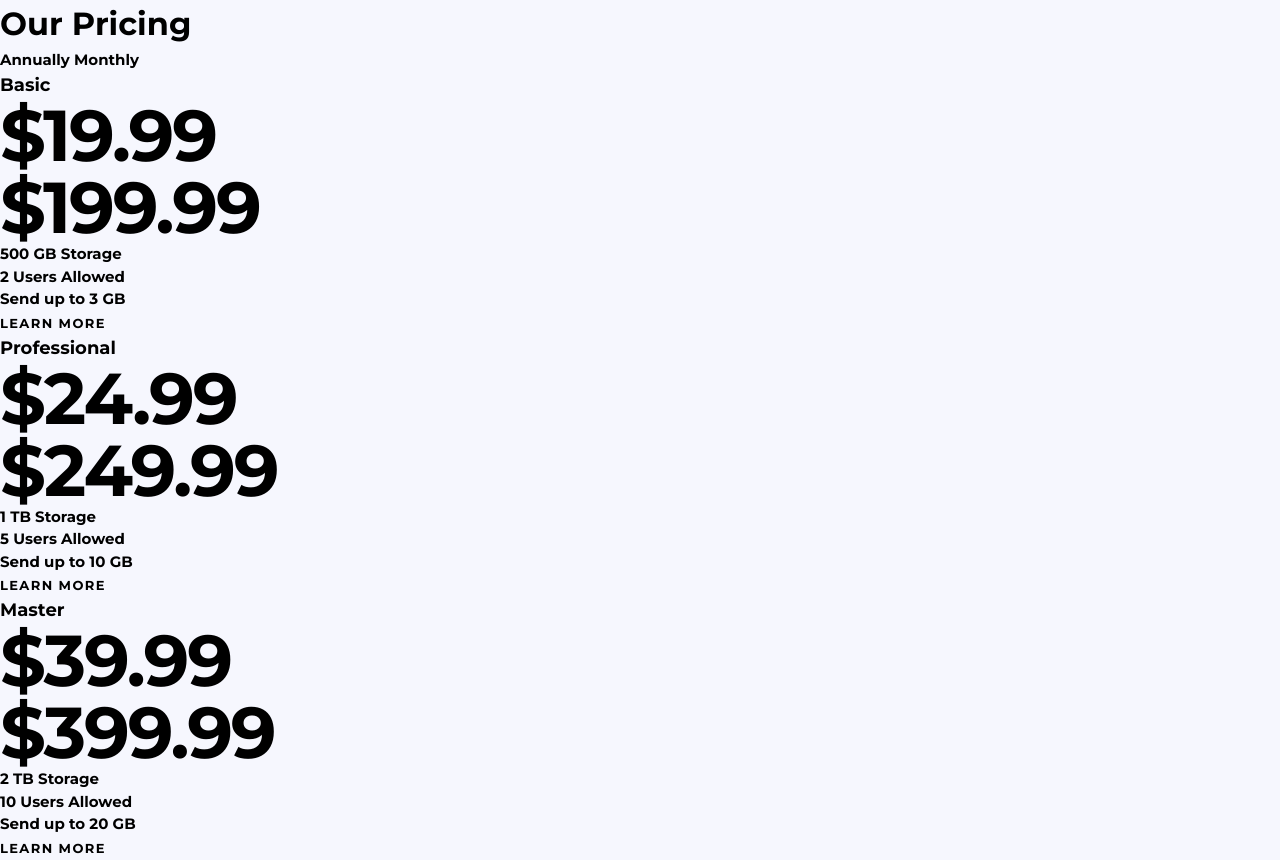
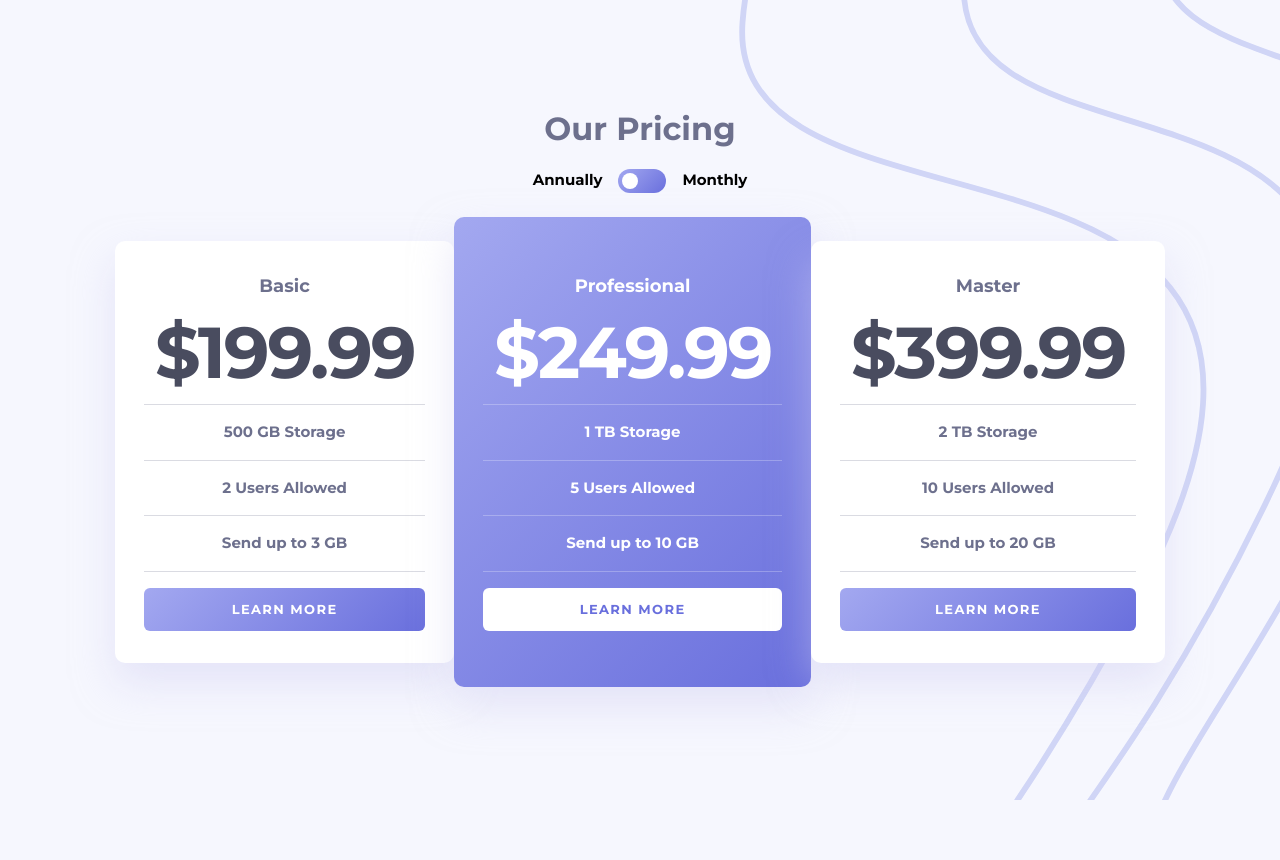
Before and after one commit to jefcooper/fem-pricing-component-with-toggle, a website built with Vite: page src/index.html in a window 1280 px wide. After the commit the page ends 800 px from the top, so only its background shows below. Built offline with nearby package versions, Linux system fonts and the light colour scheme.

Commit message:
initial desktop layout

```diff
--- a/src/index.html
+++ b/src/index.html
@@ -12,24 +12,21 @@
   <title>Frontend Mentor | Pricing Component With Toggle</title>
 </head>
 
-<body class="theme--default">
-  <main>
+<body class="theme--default body">
+  <main class="main">
     <h1 class="heading--1">
       Our Pricing
     </h1>
 
-    <div class="term-period">
-      <input type="checkbox" class="toggle term-period__toggle visually-hidden" name="term-period__toggle"
+    <input type="checkbox" class="toggle__checkbox term-period__toggle" name="term-period__toggle"
       id="term-period__toggle">
-      <label class="toggle__label" for="term-period__toggle">
-        Annually
-      </label>
-      <label for="term-period__toggle" class="toggle__slider"></label>
-      <label class="toggle__label" for="term-period__toggle">
-        Monthly
-      </label>
+    <div class="toggle">
+      <label class="toggle__label" for="term-period__toggle">Annually</label>
+      <label class="toggle__slider" for="term-period__toggle"></label>
+      <label class="toggle__label" for="term-period__toggle">Monthly</label>
     </div>
 
+    <div class="cards">
       <section class="card">
         <h2 class="heading--2">Basic</h2>
         <p class="text--1 term-period--monthly">&dollar;19.99</p>
@@ -59,6 +56,7 @@
         <p class="text--2">Send up to 20 GB</p>
         <a href="#" class="btn btn--secondary">Learn More</a>
       </section>
+    </div>
   </main>
 </body>
 
--- a/src/stylesheets/base/_base.scss
+++ b/src/stylesheets/base/_base.scss
@@ -11,11 +11,7 @@
  * body
  */
 body {
-  //color: var(--theme-text-regular);
   background-color: var(--theme-bg);
-  //background-image: url("/assets/bg-sidebar-mobile.svg");
-  //background-repeat: no-repeat;
-  //background-size: 100% auto;
 
   min-height: 100vh;
   min-height: -webkit-fill-available;
--- /dev/null
+++ b/src/stylesheets/components/_button.scss
@@ -0,0 +1,14 @@
+.btn {
+  display: block;
+  padding-block: 0.9231em;
+  border-radius: 0.4615em;
+  color: var(--theme-btn-clr);
+  background-image: var(--theme-btn-bg);
+  text-align: center;
+}
+
+.btn--primary {
+  color: var(--theme-btn-clr-primary);
+  background-color: var(--theme-btn-clr);
+  background-image: none;
+}
--- /dev/null
+++ b/src/stylesheets/components/_card.scss
@@ -0,0 +1,59 @@
+@use "../abstracts";
+
+.card {
+  margin-inline: 1.5rem;
+  margin-block: 2rem;
+  padding-inline: 1.8125rem;
+  padding-block: 2rem;
+  border-radius: 10px;
+  background-color: var(--theme-card-bg);
+  color: var(--theme-card-clr);
+  box-shadow: 0px 20px 40px var(--theme-card-shadow);
+  text-align: center;
+}
+.card .heading--2 {
+  margin-bottom: 1rem;
+}
+.card .text--1 {
+  color: var(--theme-card-clr-heavy);
+  margin-bottom: 1rem;
+}
+
+.card .text--2 {
+  border-top: 1px solid;
+  border-color: var(--theme-card-divider);
+  padding-block: 1rem;
+}
+.card .text--2:last-of-type {
+  border-bottom: 1px solid;
+  border-color: var(--theme-card-divider);
+}
+
+.card .btn {
+  margin-top: 1rem;
+}
+
+.card--primary {
+  background-image: var(--theme-card-bg-primary);
+  color: var(--theme-card-clr-primary);
+}
+.card--primary .text--1 {
+  color: var(--theme-card-clr-primary);
+}
+
+.card--primary .text--2 {
+  border-color: var(--theme-card-divider-primary);
+}
+.card--primary .text--2:last-of-type {
+  border-color: var(--theme-card-divider-primary);
+}
+
+@include abstracts.media-breakpoint("tablet") {
+  .card {
+    margin-inline: 0;
+  }
+  .card--primary {
+    margin-block: 0.5rem;
+    padding-top: 3.5rem;
+  }
+}
--- a/src/stylesheets/components/_index.scss
+++ b/src/stylesheets/components/_index.scss
@@ -0,0 +1,3 @@
+@forward "button";
+@forward "toggle";
+@forward "card";
--- /dev/null
+++ b/src/stylesheets/components/_toggle.scss
@@ -0,0 +1,57 @@
+@use "../base/helpers";
+
+.toggle {
+  --_toggle-switch__width: 48px;
+  --_toggle-switch__height: 24px;
+  --_toggle-switch__transition: 0.4s;
+  --_toggle-switch__inset: 4px;
+
+  display: flex;
+  justify-content: center;
+  gap: 1rem;
+  margin-block: 1rem;
+}
+.toggle__checkbox {
+  @include helpers.visually-hidden-mixin;
+}
+.toggle__slider {
+  position: relative;
+  display: inline-block;
+  width: var(--_toggle-switch__width);
+  height: var(--_toggle-switch__height);
+
+  border-radius: var(--_toggle-switch__height);
+
+  background-image: var(--theme-toggle-bg);
+  cursor: pointer;
+  transition: var(--_toggle-switch__transition) ease-in-out;
+}
+.toggle__checkbox:focus-visible ~ .toggle > .toggle__slider {
+  outline: 3px solid;
+  outline-color: var(--theme-toggle-focus);
+}
+
+.toggle__slider::before {
+  position: absolute;
+  content: "";
+  height: calc(
+    var(--_toggle-switch__height) - var(--_toggle-switch__inset) * 2
+  );
+  width: calc(var(--_toggle-switch__height) - var(--_toggle-switch__inset) * 2);
+  left: var(--_toggle-switch__inset);
+  bottom: var(--_toggle-switch__inset);
+  transition: var(--_toggle-switch__transition) ease-in-out;
+  border-radius: calc(
+    var(--_toggle-switch__height) / 2 - var(--_toggle-switch__inset)
+  );
+  background-color: var(--theme-toggle-clr);
+}
+.toggle__checkbox:checked ~ .toggle > .toggle__slider::before {
+  transform: translateX(
+    calc(var(--_toggle-switch__width) - var(--_toggle-switch__height))
+  );
+}
+.toggle__label {
+  user-select: none;
+  cursor: pointer;
+}
--- /dev/null
+++ b/src/stylesheets/layout/_body.scss
@@ -0,0 +1,7 @@
+.body {
+  background-image: url("../assets/bg-top.svg");
+  background-position-x: 55vw;
+  background-position-y: -30px;
+  background-size: 85%;
+  background-repeat: no-repeat;
+}
--- /dev/null
+++ b/src/stylesheets/layout/_cards.scss
@@ -0,0 +1,10 @@
+@use "../abstracts";
+
+@include abstracts.media-breakpoint("tablet") {
+  .cards {
+    display: grid;
+    grid-auto-flow: column;
+    max-width: 1050px;
+    margin-inline: auto;
+  }
+}
--- a/src/stylesheets/layout/_index.scss
+++ b/src/stylesheets/layout/_index.scss
@@ -0,0 +1,4 @@
+@forward "body";
+@forward "main";
+@forward "term-period";
+@forward "cards";
--- /dev/null
+++ b/src/stylesheets/layout/_main.scss
@@ -0,0 +1,20 @@
+@use "../abstracts";
+
+.main {
+  padding-top: 4rem;
+  padding-bottom: 4.4375rem;
+  text-align: center;
+}
+
+.main .heading--1 {
+  color: var(--theme-clr);
+}
+
+@include abstracts.media-breakpoint("tablet") {
+  .main {
+    position: relative;
+    top: 50%;
+    padding-block: 0;
+    transform: translateY(-50%);
+  }
+}
--- /dev/null
+++ b/src/stylesheets/layout/_term-period.scss
@@ -0,0 +1,7 @@
+.term-period__toggle:not(:checked) ~ .cards .term-period--monthly {
+  display: none;
+}
+
+.term-period__toggle:checked ~ .cards .term-period--yearly {
+  display: none;
+}
--- a/src/stylesheets/themes/_colors.scss
+++ b/src/stylesheets/themes/_colors.scss
@@ -1,7 +1,12 @@
-$clr-neutral-100: hsl(240, 78%, 98%); // Very Light Grayish Blue
-$clr-neutral-200: hsl(235, 80%, 98%);
-$clr-neutral-300: hsl(234, 14%, 74%); // Light Grayish Blue
-$clr-neutral-400: hsl(233, 13%, 49%); // Grayish Blue
+$clr-neutral-100: hsl(0, 0%, 100%);
+$clr-neutral-200: hsl(240, 78%, 98%); // Very Light Grayish Blue
+$clr-neutral-300: hsl(235, 80%, 98%);
+$clr-neutral-400: hsl(234, 14%, 74%); // Light Grayish Blue
+$clr-neutral-700: hsl(233, 13%, 49%); // Grayish Blue
 $clr-neutral-900: hsl(232, 13%, 33%); // Dark Grayish Blue
 
-$clr-gradient: linear-gradient(hsl(236, 72%, 79%), hsl(237, 63%, 64%));
+$clr-primary-400: hsl(237, 63%, 64%);
+
+$clr-gradient: linear-gradient(135deg, hsl(236, 72%, 79%), hsl(237, 63%, 64%));
+
+$clr-shadow: hsla(244, 61%, 89%, 0.5);
--- a/src/stylesheets/themes/_light.scss
+++ b/src/stylesheets/themes/_light.scss
@@ -1,7 +1,29 @@
+@use "sass:color";
 @use "colors";
 
 @mixin theme--light {
-  --theme-bg: #{colors.$clr-neutral-200};
+  --theme-bg: #{colors.$clr-neutral-300};
+  --theme-clr: #{colors.$clr-neutral-700};
+
+  --theme-btn-clr: #{colors.$clr-neutral-100};
+  --theme-btn-bg: #{colors.$clr-gradient};
+  --theme-btn-clr-primary: #{colors.$clr-primary-400};
+
+  --theme-card-clr: #{colors.$clr-neutral-700};
+  --theme-card-clr-heavy: #{colors.$clr-neutral-900};
+  --theme-card-clr-primary: #{colors.$clr-neutral-100};
+  --theme-card-bg: #{colors.$clr-neutral-100};
+  --theme-card-bg-primary: #{colors.$clr-gradient};
+  --theme-card-shadow: #{colors.$clr-shadow};
+  --theme-card-divider: #{color.change(colors.$clr-neutral-700, $alpha: 0.25)};
+  --theme-card-divider-primary: #{color.change(
+      colors.$clr-neutral-100,
+      $alpha: 0.25
+    )};
+
+  --theme-toggle-bg: #{colors.$clr-gradient};
+  --theme-toggle-clr: #{colors.$clr-neutral-100};
+  --theme-toggle-focus: #{colors.$clr-primary-400};
 }
 
 .theme--light {
```
Lines whose indentation alone changed are shown as unchanged.
